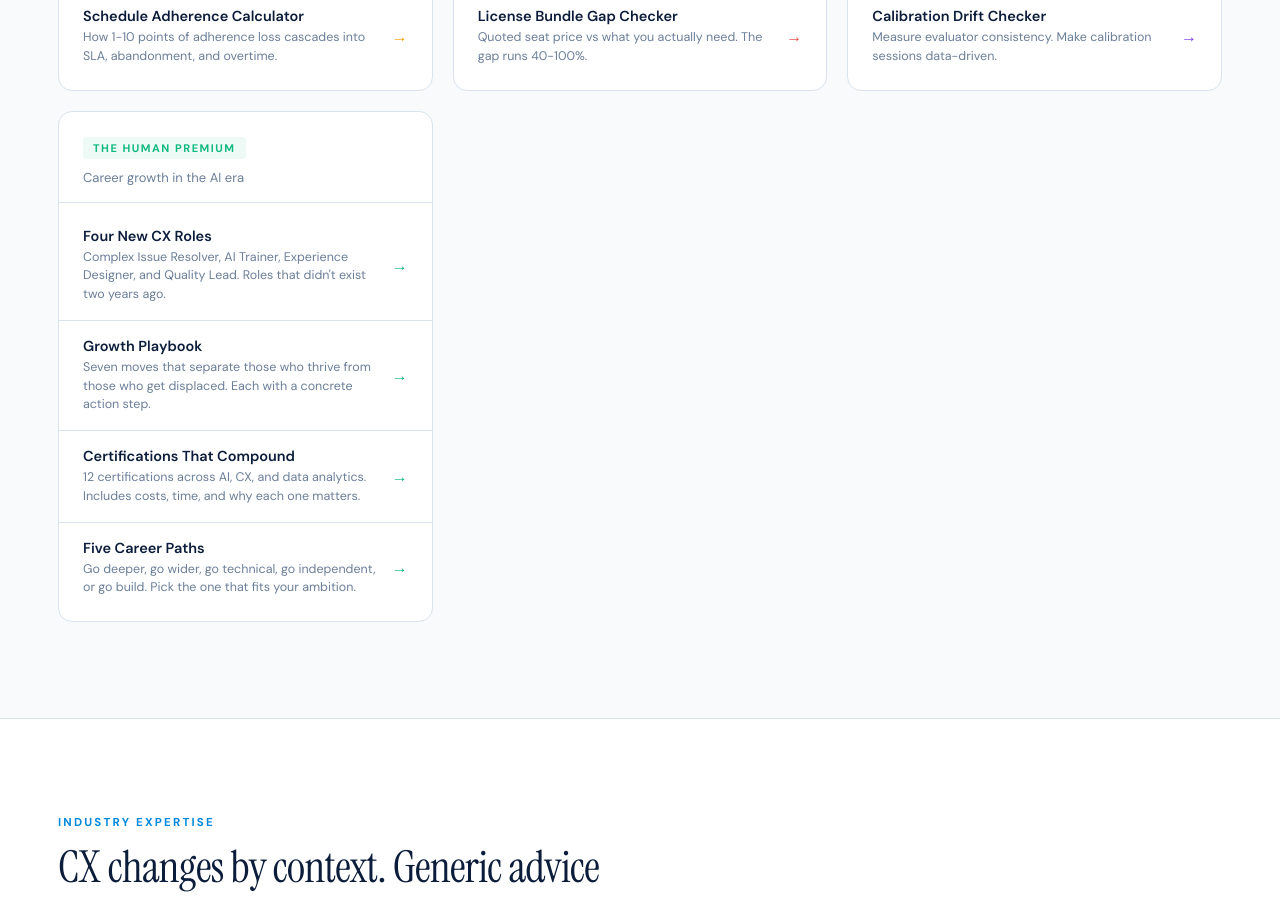
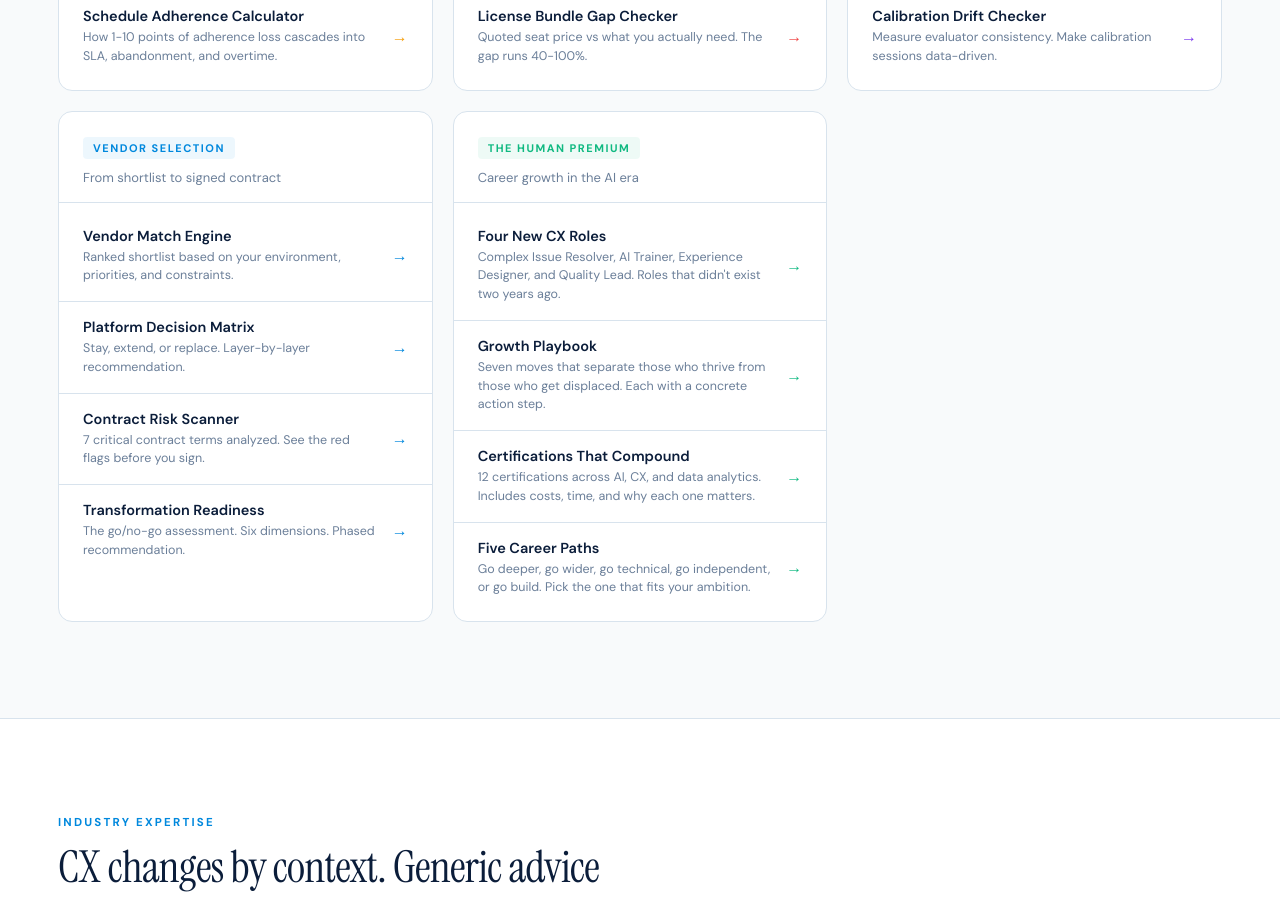
Before and after one commit to thomasbakerj-lgtm/CENTER-OF-CX, a React (Vite) app: page / in a window 1280 px wide. Shown: the part 4780-5678 px from the top of the page. Built offline with nearby package versions, Linux system fonts and the light colour scheme.

Commit message:
Update Homepage.jsx

```diff
--- a/Homepage.jsx
+++ b/Homepage.jsx
@@ -384,6 +384,17 @@ function Tools() {
       accent: "#7C3AED",
     },
     {
+      label: "Vendor Selection",
+      sub: "From shortlist to signed contract",
+      items: [
+        { name: "Vendor Match Engine", desc: "Ranked shortlist based on your environment, priorities, and constraints.", href: "/tools/vendor-match" },
+        { name: "Platform Decision Matrix", desc: "Stay, extend, or replace. Layer-by-layer recommendation.", href: "/tools/platform-decision" },
+        { name: "Contract Risk Scanner", desc: "7 critical contract terms analyzed. See the red flags before you sign.", href: "/tools/contract-risk" },
+        { name: "Transformation Readiness", desc: "The go/no-go assessment. Six dimensions. Phased recommendation.", href: "/tools/transformation-readiness" },
+      ],
+      accent: ELECTRIC,
+    },
+    {
       label: "The Human Premium",
       sub: "Career growth in the AI era",
       items: [
```
